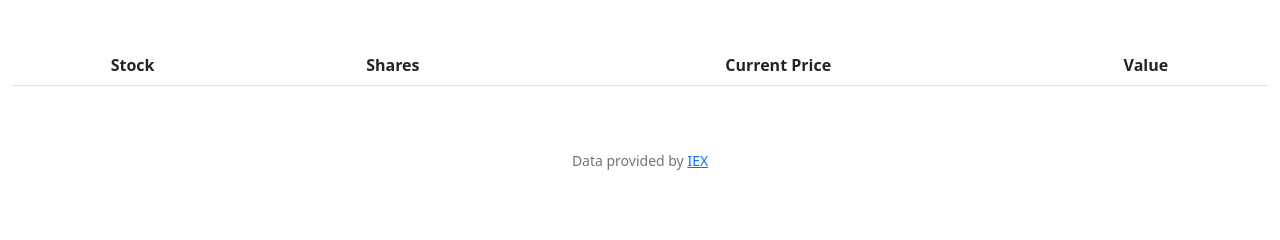
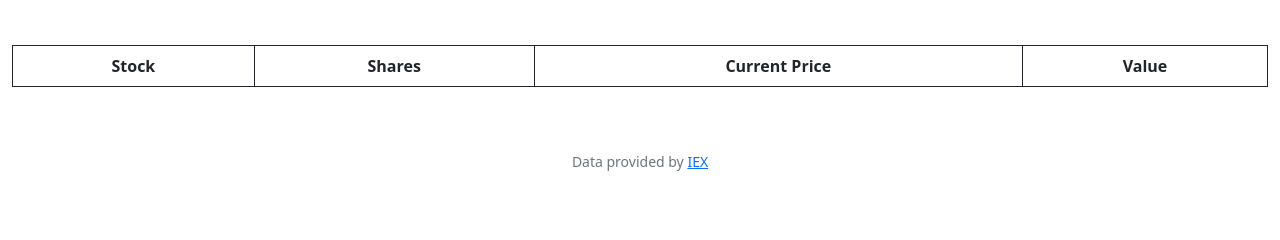
Before and after one commit to mson1509/cs50mson, a Flask app: template finance/templates/index.html in a window 1280 px wide. Shown: the part 250-490 px from the top of the page. Run offline with Flask 3, Linux system fonts and the light colour scheme; the template is opened without the code that fills it, so the values that code supplies are empty; some libraries are stand-ins or nearby versions.

Commit message:
Fri, Sep 29, 2023, 3:29 PM +07:00

```diff
--- a/finance/templates/index.html
+++ b/finance/templates/index.html
@@ -9,7 +9,7 @@
         <h1 class="display-4">User: {{ username }}</h1>
         <h1 class="display-6">Balance: {{ cash }}</h1>
     </div>
-    <table class="table table-striped">
+    <table class="table table-bordered border-dark table-striped">
         <thead>
             <tr>
                 <th>Stock</th>
--- a/finance/templates/quoted.html
+++ b/finance/templates/quoted.html
@@ -5,7 +5,7 @@
 {% endblock %}
 
 {% block main %}
-    <table class="table table-striped">
+    <table class="table table-bordered border-dark table-striped">
         <thead>
             <tr>
                 <th>Name</th>
```
